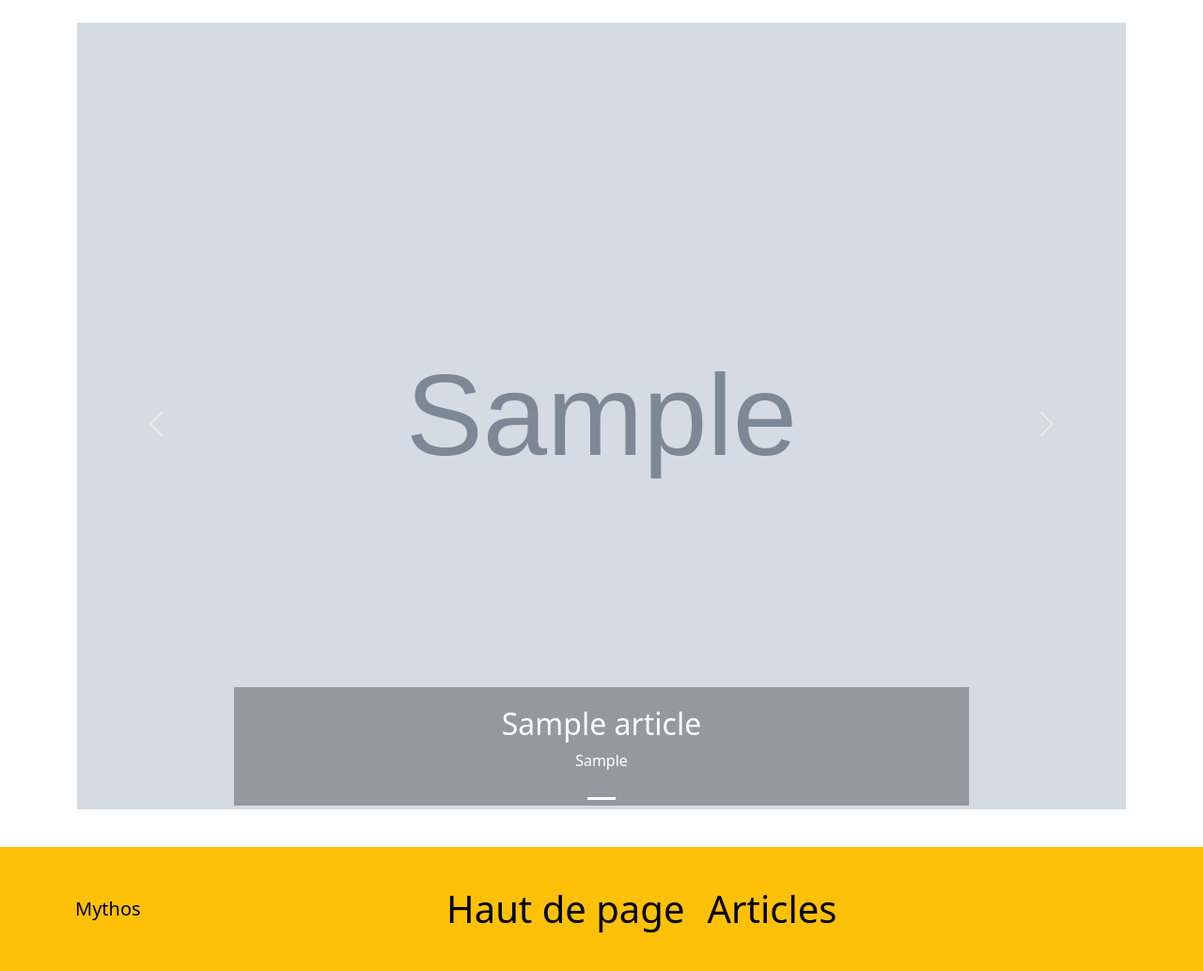
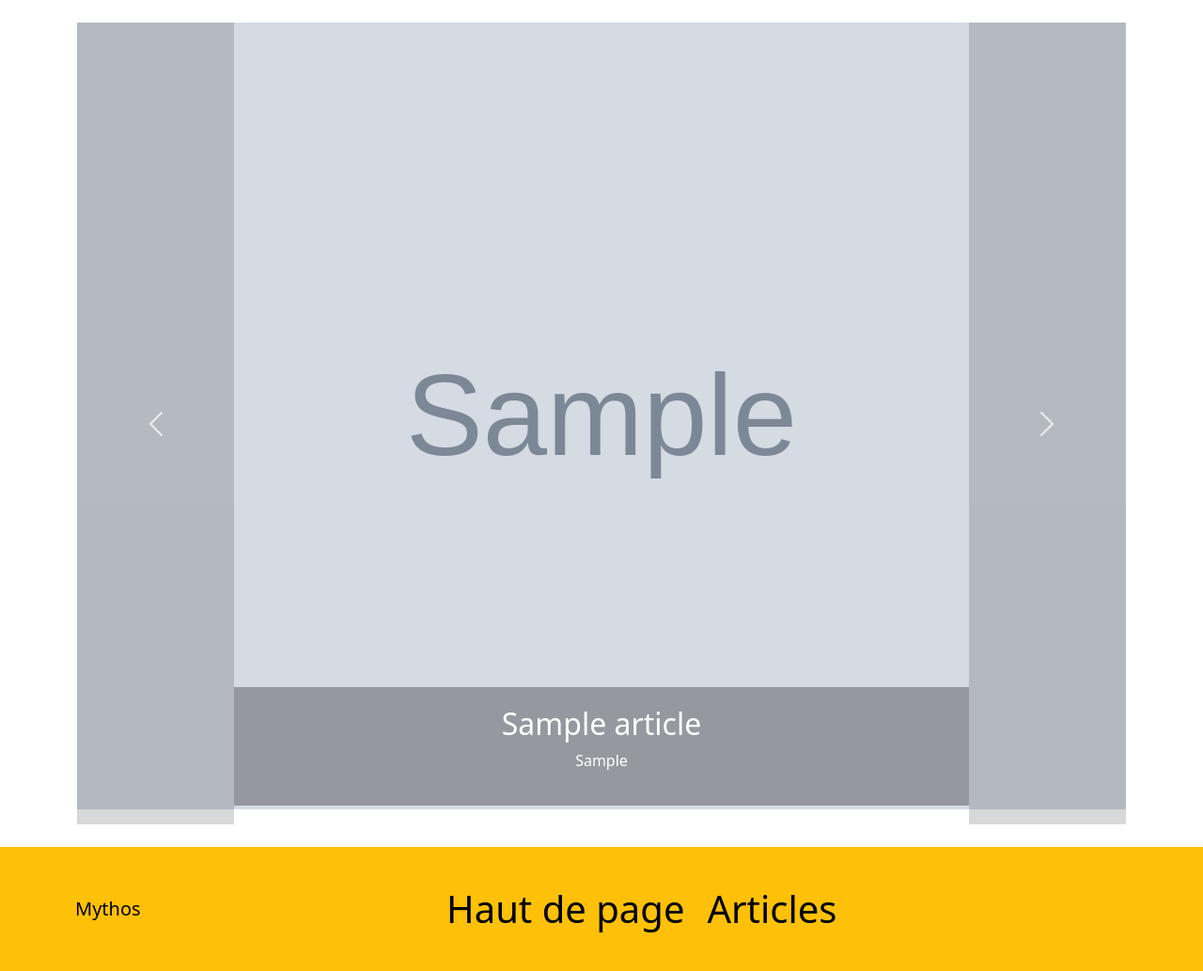
Before and after one commit to Dilnaekio/Eval_Mythologie, a PHP site: page /index.php in a window 1280 px wide. Shown: the part 132-1165 px from the top of the page at 94% size. Run offline with PHP 8.4, Linux system fonts and the light colour scheme; tables that the repository leaves empty or names only in its code hold one stand-in row (values such as "Sample post"); grey boxes marked "Sample" are stand-in pictures.

Commit message:
J'ai retiré les indicators, trop problématiques à gérer puis visuellement ça aurait été le bordel s'il y a 15 000 articles. Les boutons previous et next fonctionnent et sont plus visibles grâce au background opacity "presentation"

```diff
--- a/structure/article_creation.php
+++ b/structure/article_creation.php
@@ -23,12 +23,14 @@ include "../BDD/requetes.php";
     <?php include "header.php"; ?>
 
     <main class="container">
+        <!-- TODO: Tout caractère spécial est mal géré niveau contenu -->
 
         <section class="d-flex flex-column">
             <h1>Ajouter un article</h1>
             <!-- Formulaire pour la création d'un nouvel article -->
             <form action="../BDD/add_article.php" method="post" enctype="multipart/form-data" class="d-flex flex-column">
                 <!-- Titre de l'article-->
+                <!-- TODO: si l'article a des caractères spéciaux, le nommage de l'article + le renommage de l'image vont être cassés -->
                 <label for="article-title">Titre de l'article</label>
                 <input type="text" name="article-title" id="article-title" placeholder="Exemple : Guilhaume le Grand" required>
 
--- a/structure/index.php
+++ b/structure/index.php
@@ -25,19 +25,7 @@ $articles = getAllArticles();
     <?php include "header.php"; ?>
     <main class="container">
 
-        <section id="carouselExampleCaptions" class="carousel slide" data-bs-ride="carousel">
-            <div class="carousel-indicators">
-                <?php $count = 0;
-                foreach ($articles as $key => $article) :
-                    $count++;
-
-                    if ($key === array_key_first($articles)) { ?>
-                        <button type="button" data-bs-target="#carouselExampleCaptions" data-bs-slide-to="0" class="active" aria-current="true" aria-label="Slide <?= $count ?>"></button>
-                    <?php } else { ?>
-                        <button type="button" data-bs-target="#carouselExampleCaptions" data-bs-slide-to="1" aria-label="Slide <?= $count ?>"></button>
-                <?php };
-                endforeach ?>
-            </div>
+        <section id="carousel-articles" class="carousel slide" data-bs-ride="carousel">
 
             <div class="carousel-inner">
                 <?php
@@ -88,12 +76,12 @@ $articles = getAllArticles();
 
                 <!-- TODO : Il y a un problème de navigation avec les boutons du carrousel => voir l'étape 2 du todo précédant le foreach-->
                 <!-- Bouton contrôlant l'affichage du carrousel -->
-                <button class="carousel-control-prev" type="button" data-bs-target="#carouselExampleCaptions" data-bs-slide="prev">
+                <button class="carousel-control-prev presentation" type="button" data-bs-target="#carousel-articles" data-bs-slide="prev">
                     <span class="carousel-control-prev-icon" aria-hidden="true"></span>
                     <span class="visually-hidden">Previous</span>
                 </button>
 
-                <button class="carousel-control-next" type="button" data-bs-target="#carouselExampleCaptions" data-bs-slide="next">
+                <button class="carousel-control-next presentation" type="button" data-bs-target="#carousel-articles" data-bs-slide="next">
                     <span class="carousel-control-next-icon" aria-hidden="true"></span>
                     <span class="visually-hidden">Next</span>
                 </button>
```
Also changed, not shown: assets/img/articles/Kassandra.png (added).
